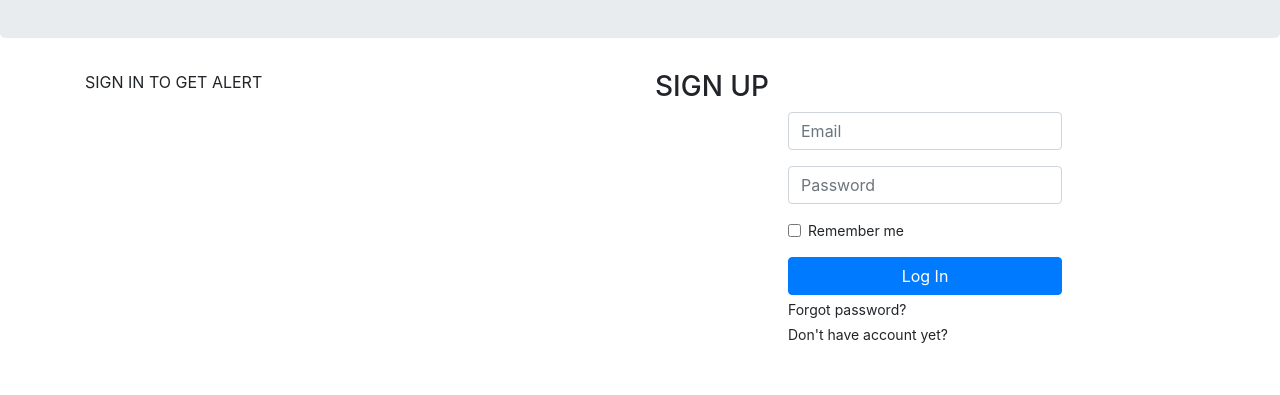
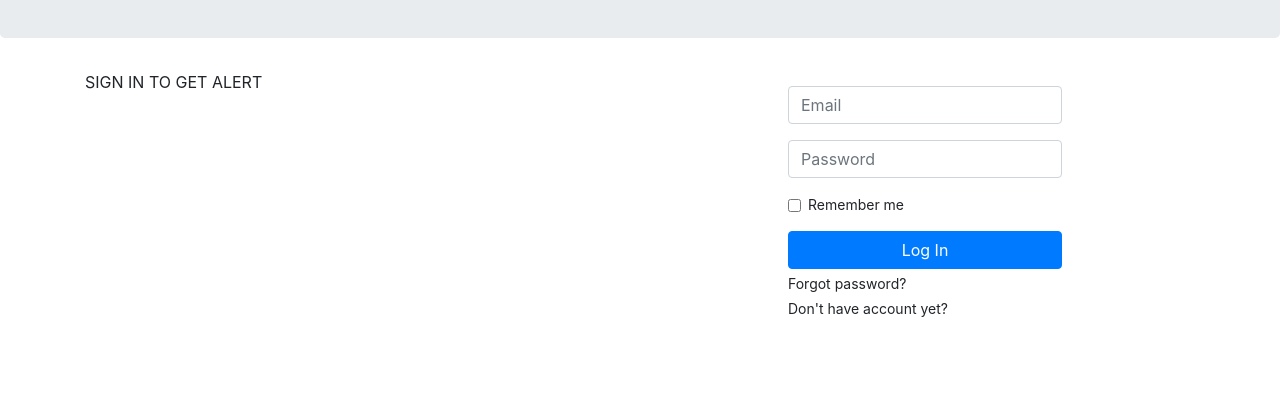
Before and after one commit to CharlesAta/pet-tracker, a React (Create React App) app: page / in a window 1280 px wide. Shown: the part 224-619 px from the top of the page. Built offline with nearby package versions, Linux system fonts and the light colour scheme.

Commit message:
change landing page routing

```diff
--- a/src/components/NavBar/NavBar.jsx
+++ b/src/components/NavBar/NavBar.jsx
@@ -8,7 +8,7 @@ export default function NavBar() {
     return (
       <Navbar bg="light" variant="light">
         <Container>
-          <Navbar.Brand href="link1">PAWAY</Navbar.Brand>
+          <Navbar.Brand as={NavLink} to="/">PAWAY</Navbar.Brand>
           <Nav className="ml-auto bar">
             <Nav.Link as={NavLink} to="/reportpet">I Lost My Pet</Nav.Link>
             <Nav.Link href="link1">I Found A Pet</Nav.Link>
--- a/src/components/Testimonial/Testimonial.css
+++ b/src/components/Testimonial/Testimonial.css
@@ -13,6 +13,7 @@
   overflow: visible;
   position: relative;
   height: 100%;
+
   /* z-index: 0; */
 
   margin-right: 10%;
--- a/src/pages/LandingPage/LandingPage.jsx
+++ b/src/pages/LandingPage/LandingPage.jsx
@@ -23,15 +23,16 @@ export default function LandingPage() {
       <Container>
         <Row>
           <Col sm={6}>SIGN IN TO GET ALERT</Col>
-          <Col sm={6}>
-            <h3 onClick={() => setShowLogin(!showLogin)}>
+          <Col className="mt-3"sm={6}>
+          <LoginForm setUserInState={setUserInState} />
+            {/* <h3 onClick={() => setShowLogin(!showLogin)}>
               {showLogin ? "SIGN UP" : "LOG IN"}
             </h3>
             {showLogin ? (
               <LoginForm setUserInState={setUserInState} />
             ) : (
               <SignUpForm setUserInState={setUserInState} />
-            )}
+            )} */}
           </Col>
         </Row>
         {/* {user ? <ReportPet /> : <AuthPage setUserInState={setUserInState} />} */}
--- a/src/pages/MainContent/MainContent.jsx
+++ b/src/pages/MainContent/MainContent.jsx
@@ -3,7 +3,7 @@ import React from 'react'
 export default function MainContent() {
     return (
         <div>
-
+            Main Content Page
         </div>
     )
 }
```
